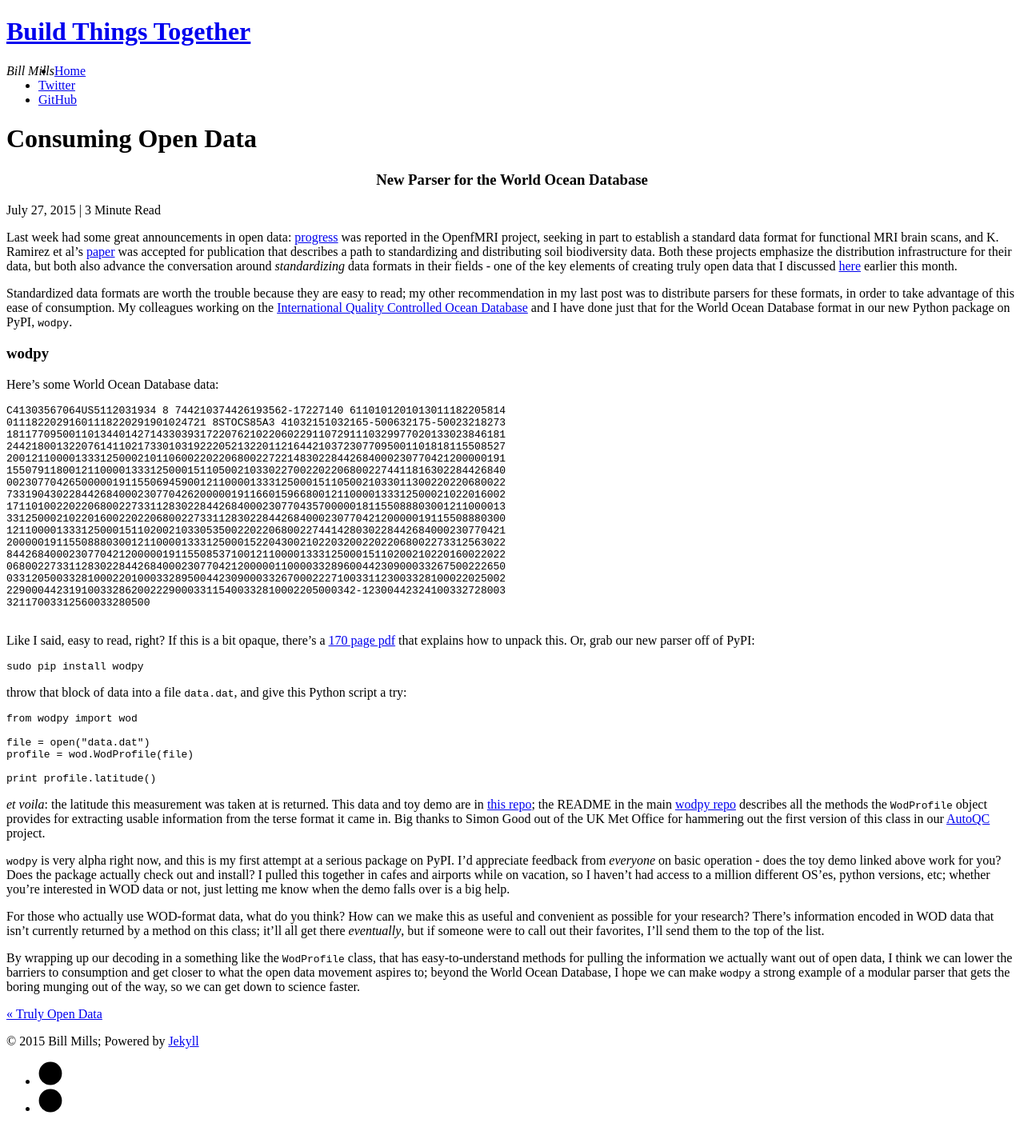
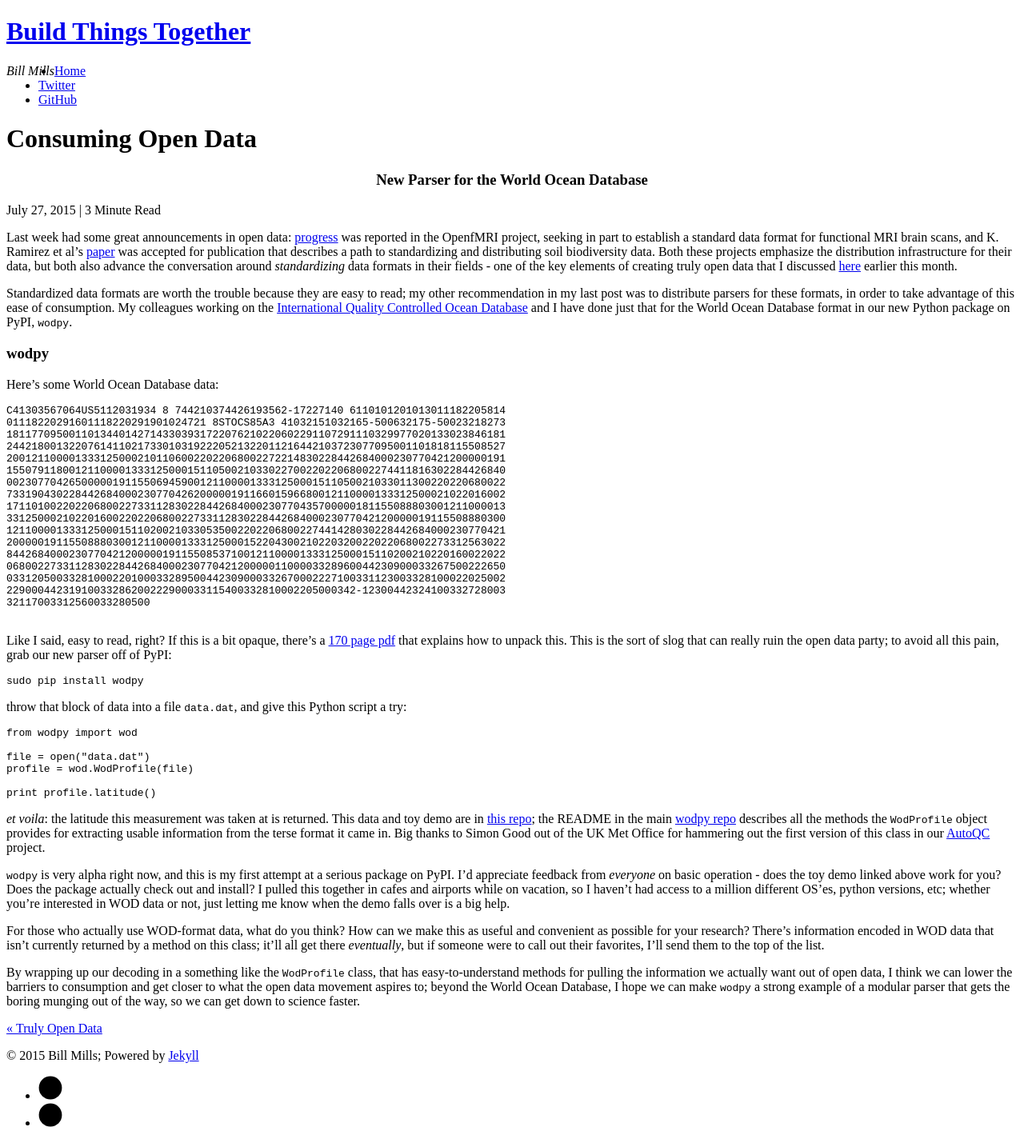
Before and after one commit to bkatiemills/blog, a Jekyll site: the page built from _posts/2015-07-27-wod.markdown, in a window 1280 px wide. Shown: the whole page at 80% size. Built offline with Jekyll 4.4.1, drawn with Linux system fonts in a browser that asks for light colours; nearby versions of some CDN libraries; Markdown is read by kramdown in place of the engine named in the settings; comment, search, counter and statistics services are not loaded.

Commit message:
wod post tweak

````diff
--- a/_posts/2015-07-27-wod.markdown
+++ b/_posts/2015-07-27-wod.markdown
@@ -35,7 +35,7 @@ C41303567064US5112031934 8 744210374426193562-17227140 6110101201013011182205814
 
 ```
 
-Like I said, easy to read, right? If this is a bit opaque, there's a [170 page pdf][wod] that explains how to unpack this. Or, grab our new parser off of PyPI:
+Like I said, easy to read, right? If this is a bit opaque, there's a [170 page pdf][wod] that explains how to unpack this. This is the sort of slog that can really ruin the open data party; to avoid all this pain, grab our new parser off of PyPI:
 
 ```
 sudo pip install wodpy
````
